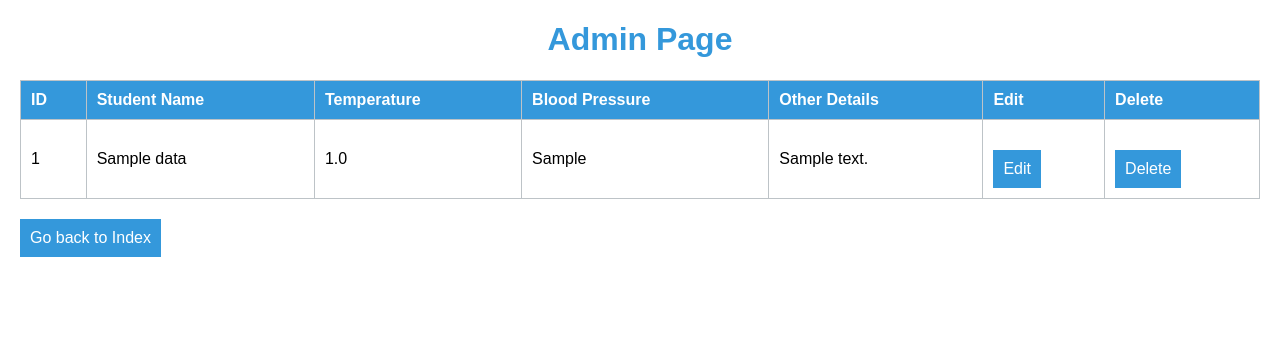
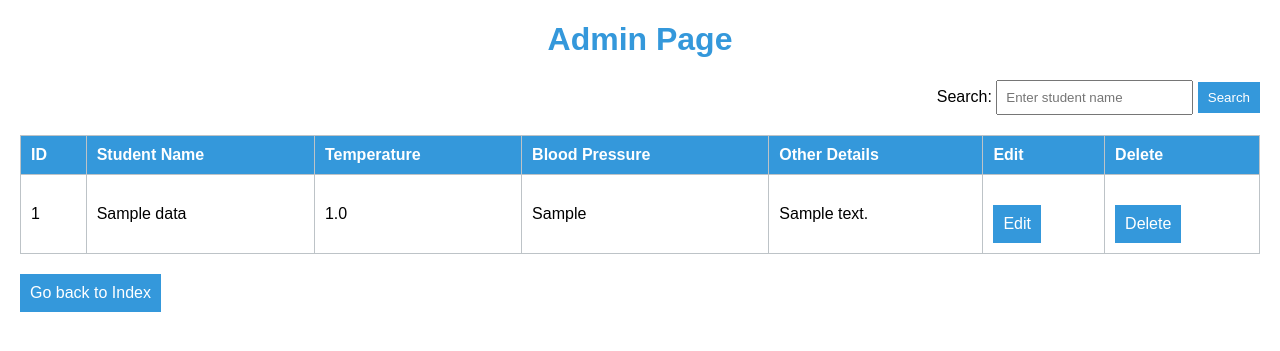
Before and after one commit to amanjoshi2002/studenthealth, a Flask app: page /admin_page in a window 1280 px wide. Shown: the top 351 px of the page. Run offline with Flask 3, Linux system fonts and the light colour scheme; the visitor is signed in with stand-in values (Sample User, id 1); tables that the repository leaves empty hold one stand-in row (values such as "Sample post").

Commit message:
Update admin_page.html

```diff
--- a/templates/admin_page.html
+++ b/templates/admin_page.html
@@ -1,3 +1,4 @@
+<!-- admin_page.html -->
 <!DOCTYPE html>
 <html lang="en">
 <head>
@@ -44,10 +45,34 @@
         a:hover {
             background-color: #2980b9;
         }
+
+        .search-container {
+            margin-bottom: 20px;
+            text-align: right;
+        }
+
+        input[type="text"] {
+            padding: 8px;
+            box-sizing: border-box;
+        }
+
+        button.search-btn {
+            background-color: #3498db;
+            color: #fff;
+            border: none;
+            padding: 8px 10px;
+            cursor: pointer;
+        }
     </style>
 </head>
 <body>
     <h1>Admin Page</h1>
+
+    <div class="search-container">
+        <label for="search">Search:</label>
+        <input type="text" id="search" name="search" placeholder="Enter student name">
+        <button class="search-btn" onclick="searchRecords()">Search</button>
+    </div>
 
     <table>
         <tr>
@@ -74,5 +99,12 @@
 
     <!-- Button to go back to index.html -->
     <a href="{{ url_for('index') }}">Go back to Index</a>
+
+    <script>
+        function searchRecords() {
+            var searchValue = document.getElementById('search').value;
+            window.location.href = "{{ url_for('admin_page') }}?search=" + searchValue;
+        }
+    </script>
 </body>
 </html>
```
